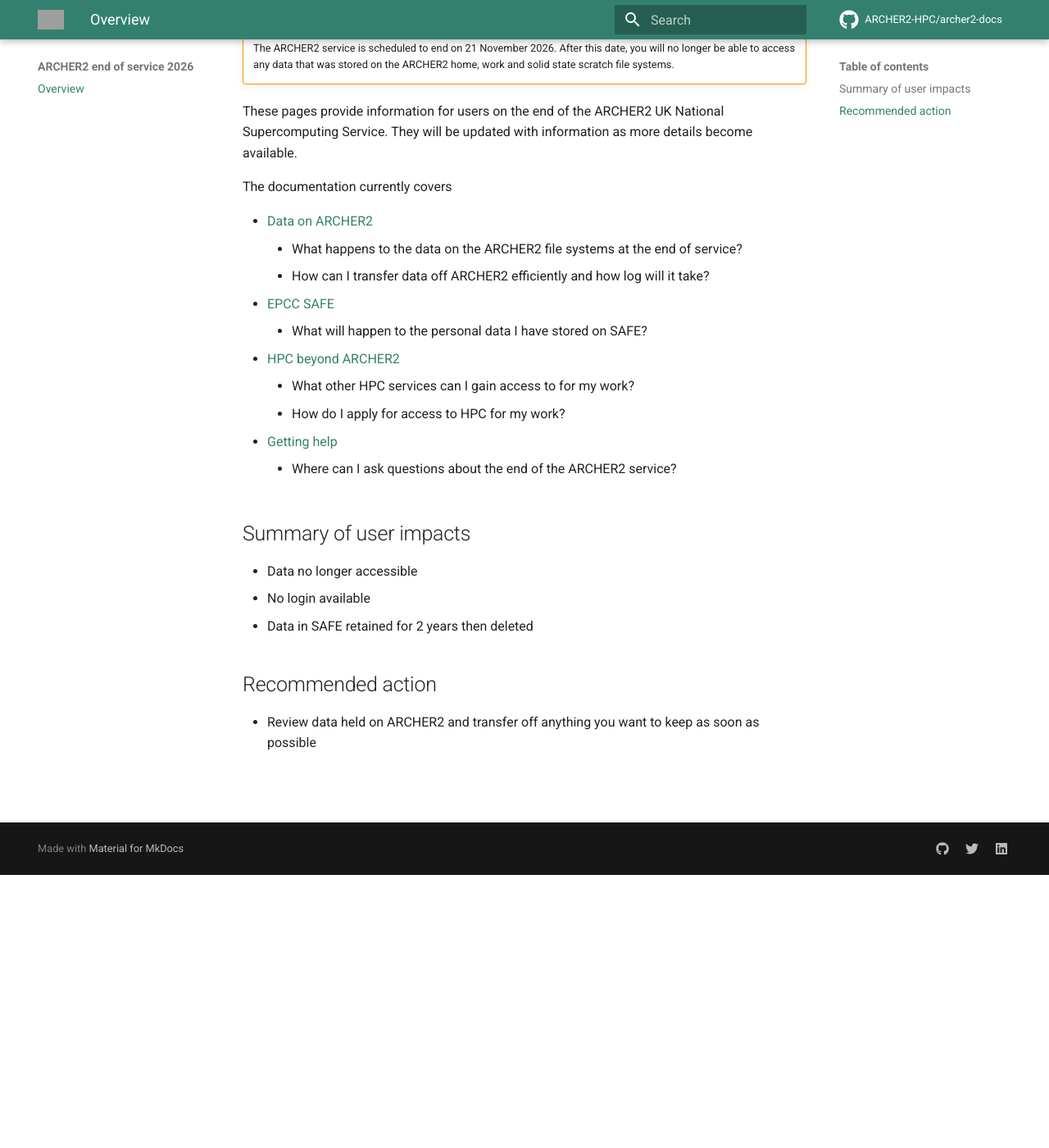
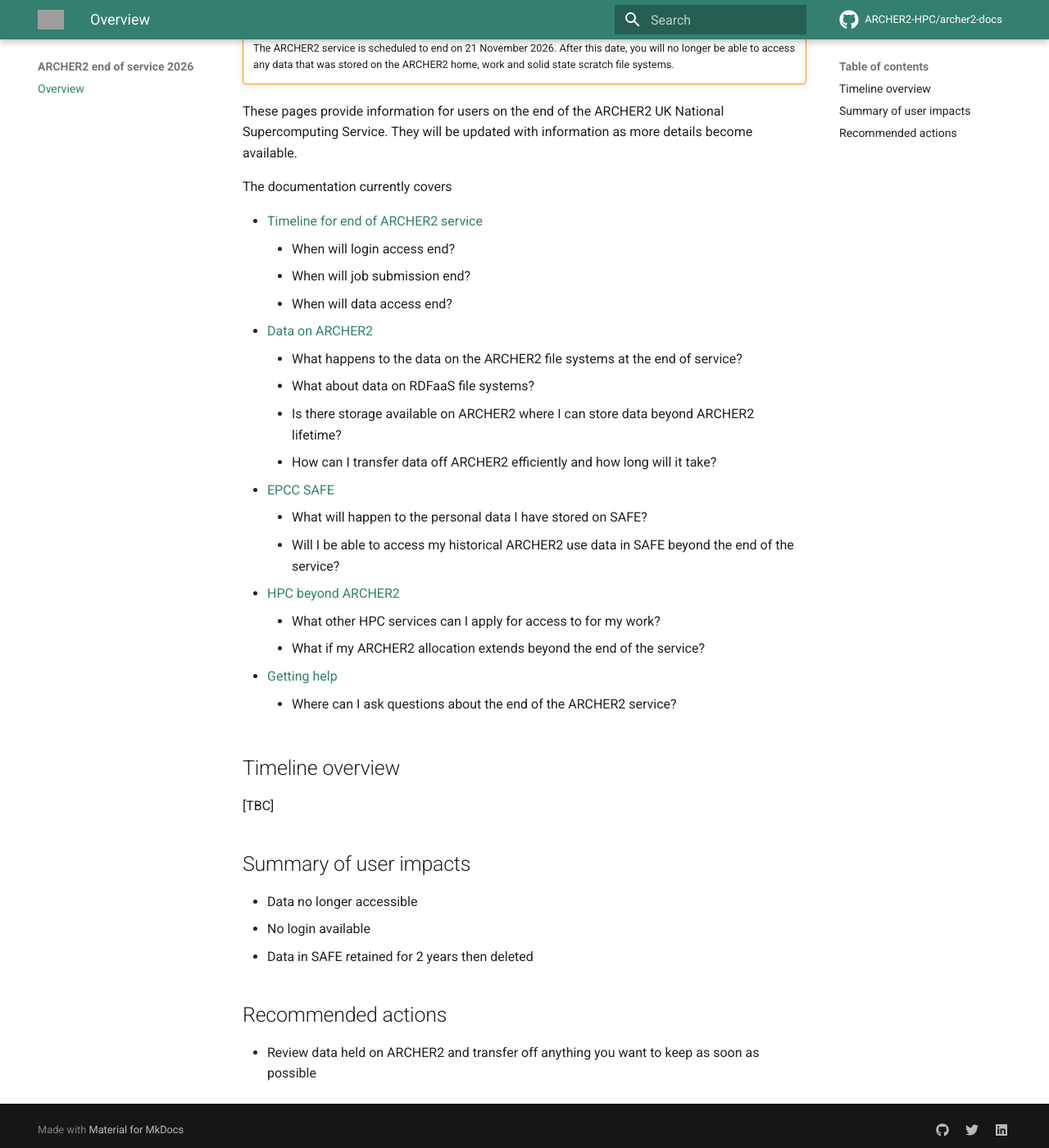
Before and after one commit to ARCHER2-HPC/archer2-docs, an MkDocs documentation site: the page built from docs/end-of-service-2026/index.md, in a window 1280 px wide and 1400 px high, scrolled down 333 px. Shown: the whole window at 82% size. Built offline with MkDocs 1.6.1 and Material for MkDocs 9.7.7, drawn with Linux system fonts in a browser that asks for light colours; comment, search, counter and statistics services are not loaded; grey boxes are pictures that could not be loaded.

Commit message:
Updates from web-docs brainstorm

```diff
--- a/docs/end-of-service-2026/index.md
+++ b/docs/end-of-service-2026/index.md
@@ -16,16 +16,27 @@
 
 The documentation currently covers
 
+- [Timeline for end of ARCHER2 service](timeline.md)
+    + When will login access end?
+    + When will job submission end?
+    + When will data access end?
 - [Data on ARCHER2](data.md)
     + What happens to the data on the ARCHER2 file systems at the end of service?
-    + How can I transfer data off ARCHER2 efficiently and how log will it take?
+    + What about data on RDFaaS file systems?
+    + Is there storage available on ARCHER2 where I can store data beyond ARCHER2 lifetime?
+    + How can I transfer data off ARCHER2 efficiently and how long will it take?
 - [EPCC SAFE](safe.md)
     + What will happen to the personal data I have stored on SAFE?
+    + Will I be able to access my historical ARCHER2 use data in SAFE beyond the end of the service?
 - [HPC beyond ARCHER2](next-services.md)
-    + What other HPC services can I gain access to for my work?
-    + How do I apply for access to HPC for my work?
+    + What other HPC services can I apply for access to for my work?
+    + What if my ARCHER2 allocation extends beyond the end of the service?
 - [Getting help](support.md)
     + Where can I ask questions about the end of the ARCHER2 service?
+
+## Timeline overview
+
+[TBC]
 
 ## Summary of user impacts
 
@@ -33,7 +44,7 @@
 - No login available
 - Data in SAFE retained for 2 years then deleted
 
-## Recommended action
+## Recommended actions
 
 - Review data held on ARCHER2 and transfer off anything you want to keep as
   soon as possible
```
Also changed, not shown: docs/end-of-service-2026/data.md (+2 -0 lines), docs/end-of-service-2026/next-services.md (+10 -0 lines).
